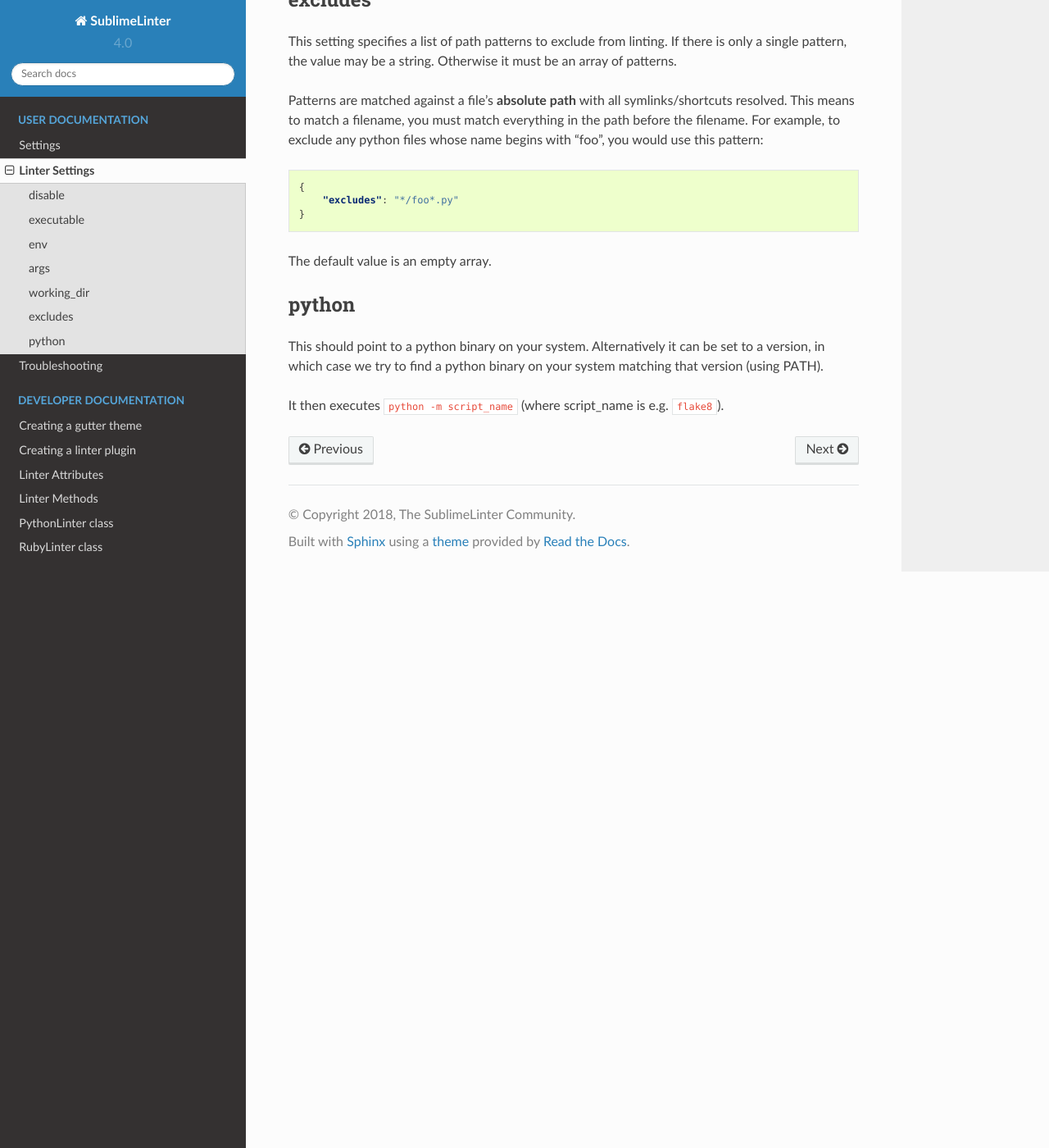
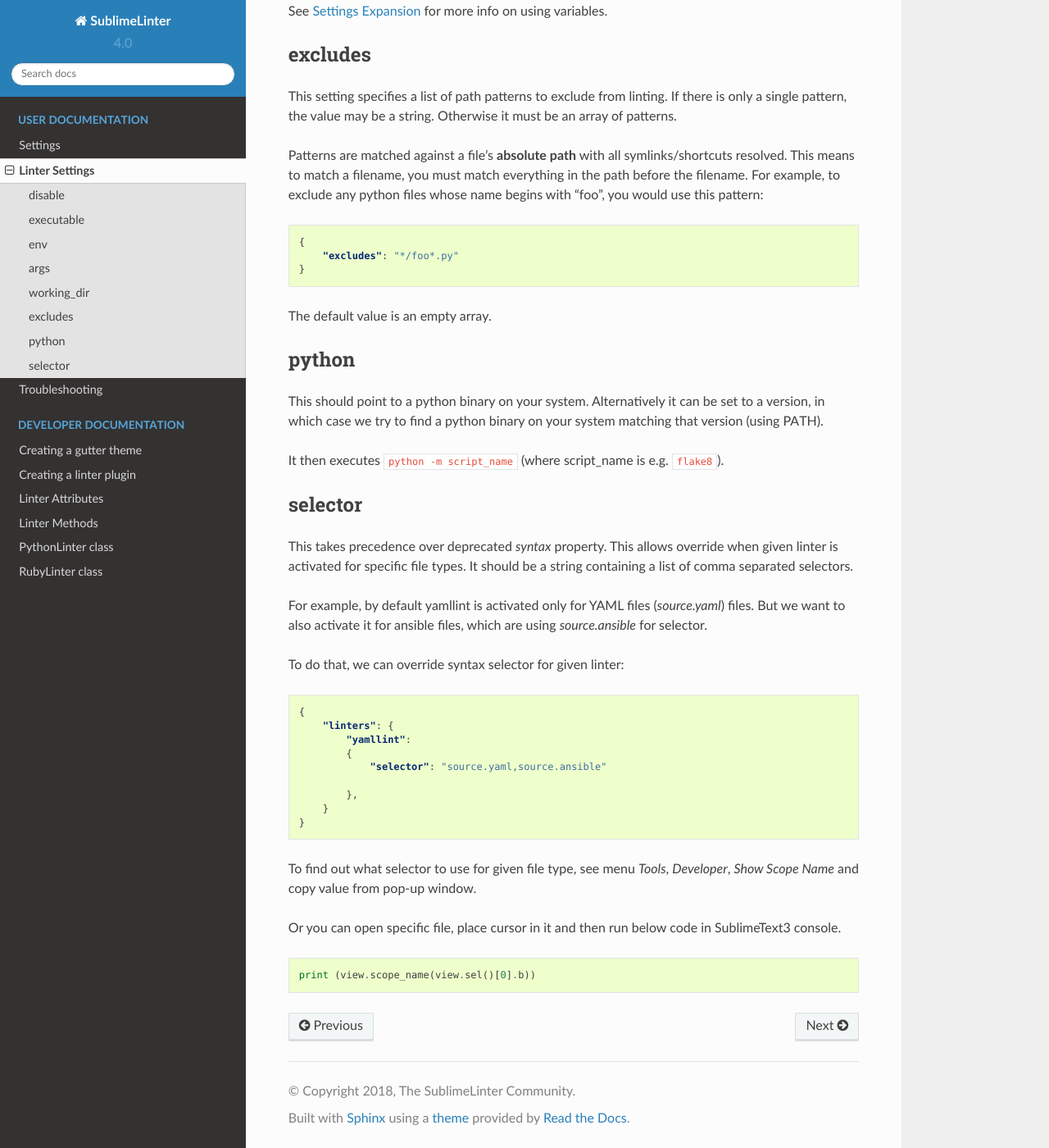
Before and after one commit to SublimeLinter/SublimeLinter, a Sphinx documentation site: the page built from docs/linter_settings.rst, in a window 1280 px wide and 1400 px high, scrolled down 1575 px. Shown: the whole window at 82% size. Built offline with Sphinx 7.4.7 and the Read the Docs theme 2.0.0, drawn with Linux system fonts in a browser that asks for light colours.

Commit message:
Expand info about overriding selector for given linter. (#1180)
* Expand info about overriding selector for given linter.

* Clean up selector section, fix typos

* Fix formatting of json sections, fixes sphinx-build warnings

```diff
--- a/docs/linter_settings.rst
+++ b/docs/linter_settings.rst
@@ -15,7 +15,9 @@
 
 .. code-block:: json
 
-    "executable": "${folder}/node_modules/bin/eslint"
+    {
+        "executable": "${folder}/node_modules/bin/eslint"
+    }
 
 See :ref:`Settings Expansion <settings-expansion>` for more info on using variables.
 
@@ -26,8 +28,9 @@
 
 .. code-block:: json
 
-    "env": "{'GEM_HOME': '~/foo/bar'}"
-
+    {
+        "env": "{'GEM_HOME': '~/foo/bar'}"
+    }
 
 args
 ----
@@ -101,3 +104,38 @@
 
 It then executes ``python -m script_name``
 (where script_name is e.g. ``flake8``).
+
+selector
+--------
+
+This takes precedence over deprecated `syntax` property.
+This allows override when given linter is activated for specific file types.
+It should be a string containing a list of comma separated selectors.
+
+For example, by default yamllint is activated only for YAML files (`source.yaml`)
+files. But we want to also activate it for ansible files, which are using
+`source.ansible` for selector.
+
+To do that, we can override syntax selector for given linter:
+
+.. code-block:: json
+
+    {
+        "linters": {
+            "yamllint":
+            {
+                "selector": "source.yaml,source.ansible"
+
+            },
+        }
+    }
+
+To find out what selector to use for given file type, see menu
+`Tools`, `Developer`, `Show Scope Name` and copy value from pop-up window.
+
+Or you can open specific file, place cursor in it and then run below code
+in SublimeText3 console.
+
+.. code-block:: python
+
+    print (view.scope_name(view.sel()[0].b))
```
Also changed, not shown: 1 other file.
